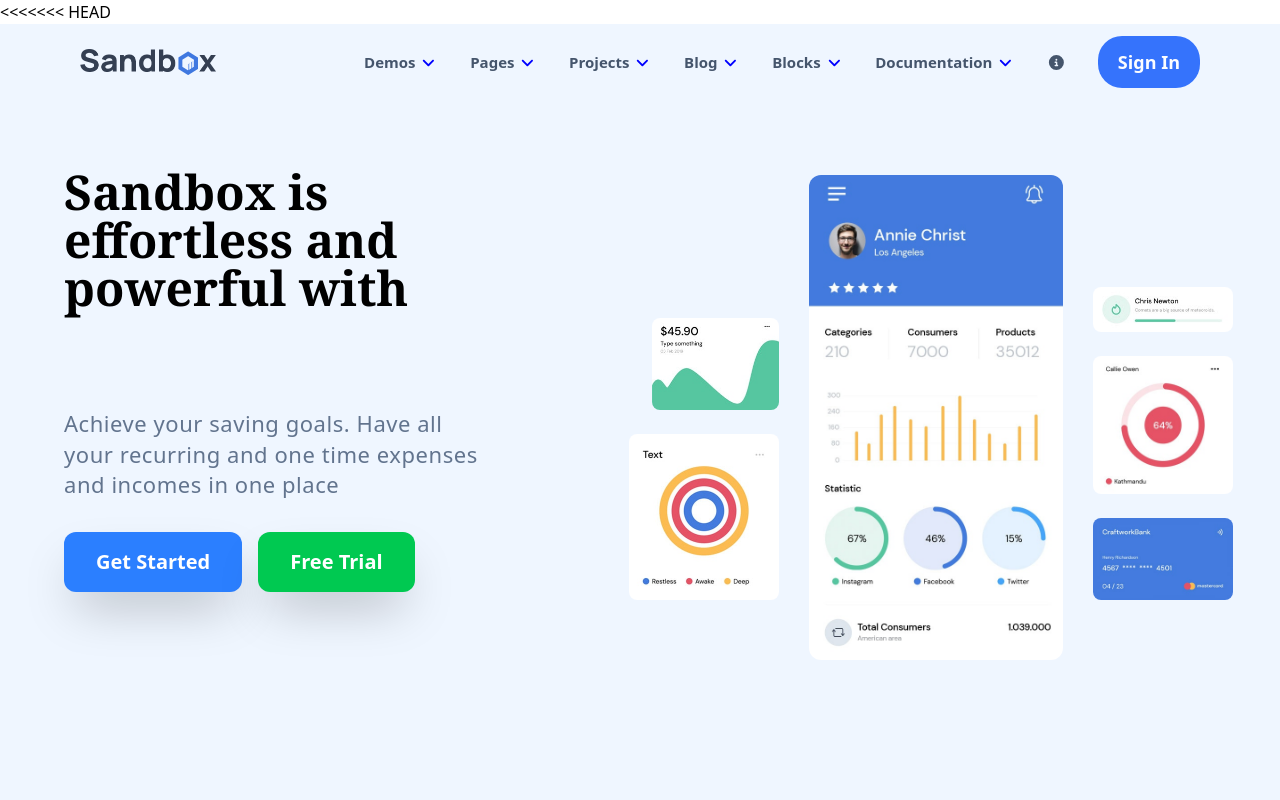
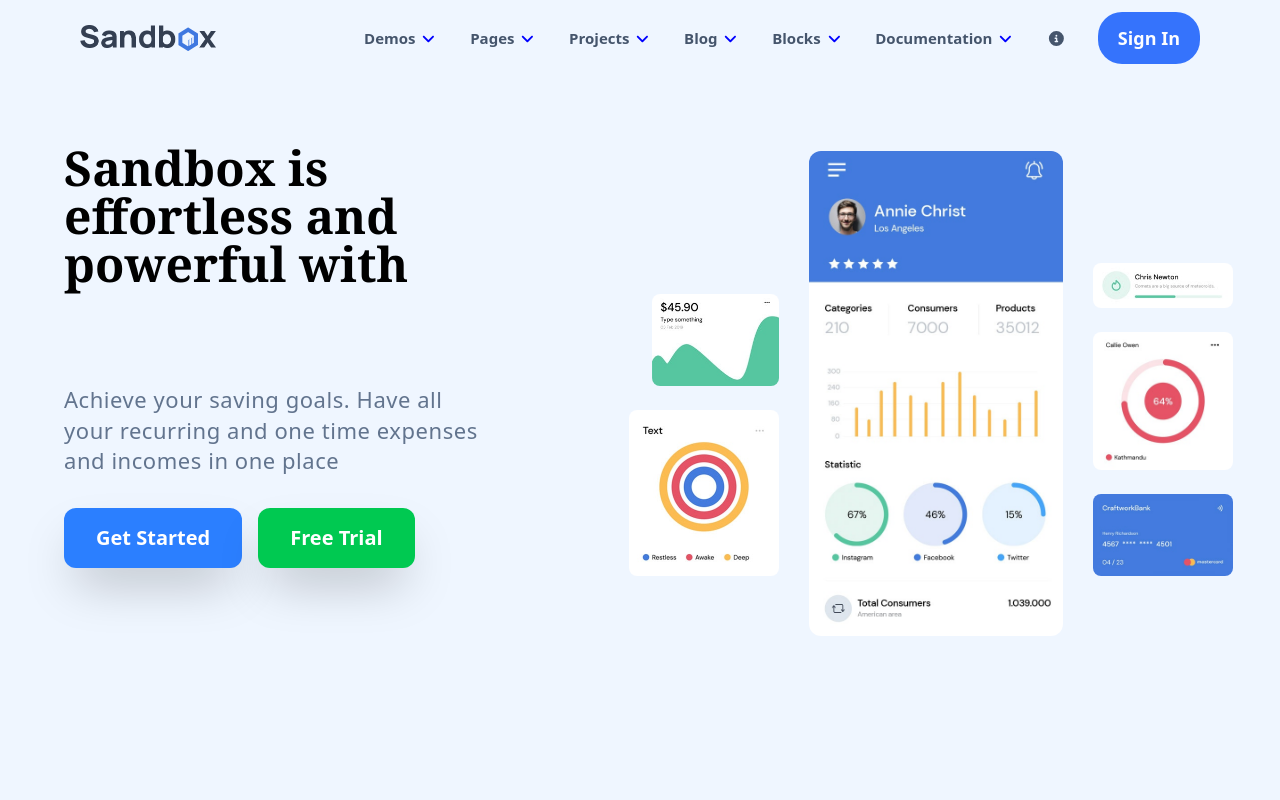
Before and after one commit to rajesh-unique2/SBoxPro, a React (Vite) app: page / in a window 1280 px wide. Shown: the top 800 px of the page. Built offline with nearby package versions, Linux system fonts and the light colour scheme.

Commit message:
last commit

```diff
--- a/eslint.config.js
+++ b/eslint.config.js
@@ -1,4 +1,3 @@
-<<<<<<< HEAD
 import js from '@eslint/js'
 import globals from 'globals'
 import reactHooks from 'eslint-plugin-react-hooks'
@@ -28,34 +27,3 @@
     },
   },
 ])
-=======
-import js from '@eslint/js'
-import globals from 'globals'
-import reactHooks from 'eslint-plugin-react-hooks'
-import reactRefresh from 'eslint-plugin-react-refresh'
-import { defineConfig, globalIgnores } from 'eslint/config'
-
-export default defineConfig([
-  globalIgnores(['dist']),
-  {
-    files: ['**/*.{js,jsx}'],
-    extends: [
-      js.configs.recommended,
-      reactHooks.configs['recommended-latest'],
-      reactRefresh.configs.vite,
-    ],
-    languageOptions: {
-      ecmaVersion: 2020,
-      globals: globals.browser,
-      parserOptions: {
-        ecmaVersion: 'latest',
-        ecmaFeatures: { jsx: true },
-        sourceType: 'module',
-      },
-    },
-    rules: {
-      'no-unused-vars': ['error', { varsIgnorePattern: '^[A-Z_]' }],
-    },
-  },
-])
->>>>>>> 5a3b98344af1ab7b249d358fb2ea493cbee01ece
--- a/index.html
+++ b/index.html
@@ -1,4 +1,3 @@
-<<<<<<< HEAD
 <!doctype html>
 <html lang="en">
   <head>
@@ -14,20 +13,3 @@
     <script type="module" src="/src/main.jsx"></script>
   </body>
 </html>
-=======
-<!doctype html>
-<html lang="en">
-  <head>
-    <meta charset="UTF-8" />
-    <link rel="icon" type="image/svg+xml" href="/vite.svg" />
-    <meta name="viewport" content="width=device-width, initial-scale=1.0" />
-    <link href="https://fonts.googleapis.com/css2?family=Playfair+Display&display=swap" rel="stylesheet">
-
-    <title>sandboxdemo</title>
-  </head>
-  <body>
-    <div id="root"></div>
-    <script type="module" src="/src/main.jsx"></script>
-  </body>
-</html>
->>>>>>> 5a3b98344af1ab7b249d358fb2ea493cbee01ece
--- a/tailwind.config.js
+++ b/tailwind.config.js
@@ -1,4 +1,3 @@
-<<<<<<< HEAD
 /** @type {import('tailwindcss').Config} */
 export default {
   content: [
@@ -6,22 +5,11 @@
     "./src/**/*.{js,ts,jsx,tsx}",
   ],
   theme: {
-    extend: {fontFamily: {
-        playfair: ['"Playfair Display"', 'serif'],},
+    extend: {
+      fontFamily: {
+        playfair: ['"Playfair Display"', 'serif'],
+      },
+    },
   },
   plugins: [], // add Tailwind plugins here if needed
 }
-=======
-/** @type {import('tailwindcss').Config} */
-export default {
-  content: [
-    "./index.html",
-    "./src/**/*.{js,ts,jsx,tsx}",
-  ],
-  theme: {
-    extend: {fontFamily: {
-        playfair: ['"Playfair Display"', 'serif'],},
-  },
-  plugins: [], // add Tailwind plugins here if needed
-}
->>>>>>> 5a3b98344af1ab7b249d358fb2ea493cbee01ece
```
Also changed, not shown: 1 other file (tests, documents, lock files or other folders).
